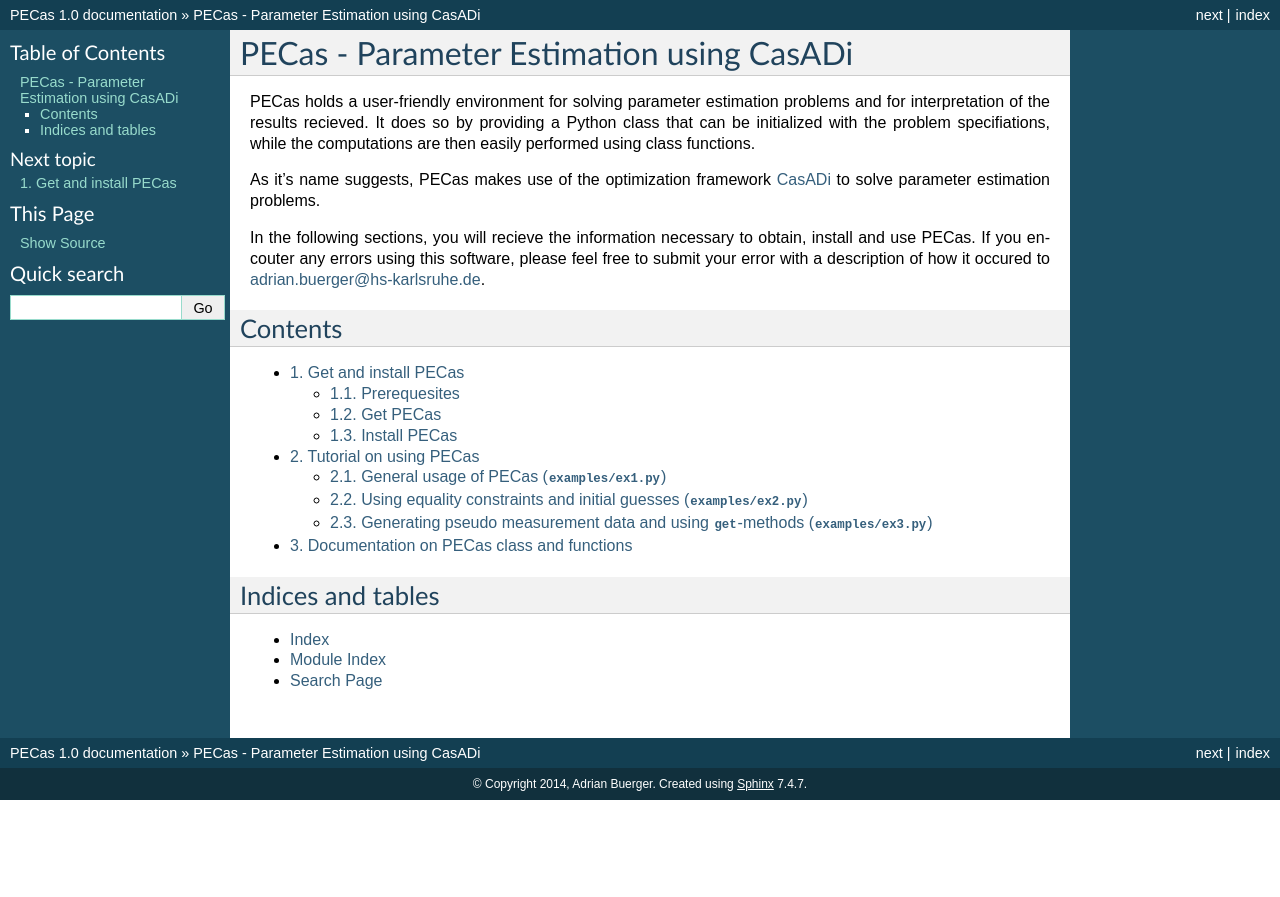
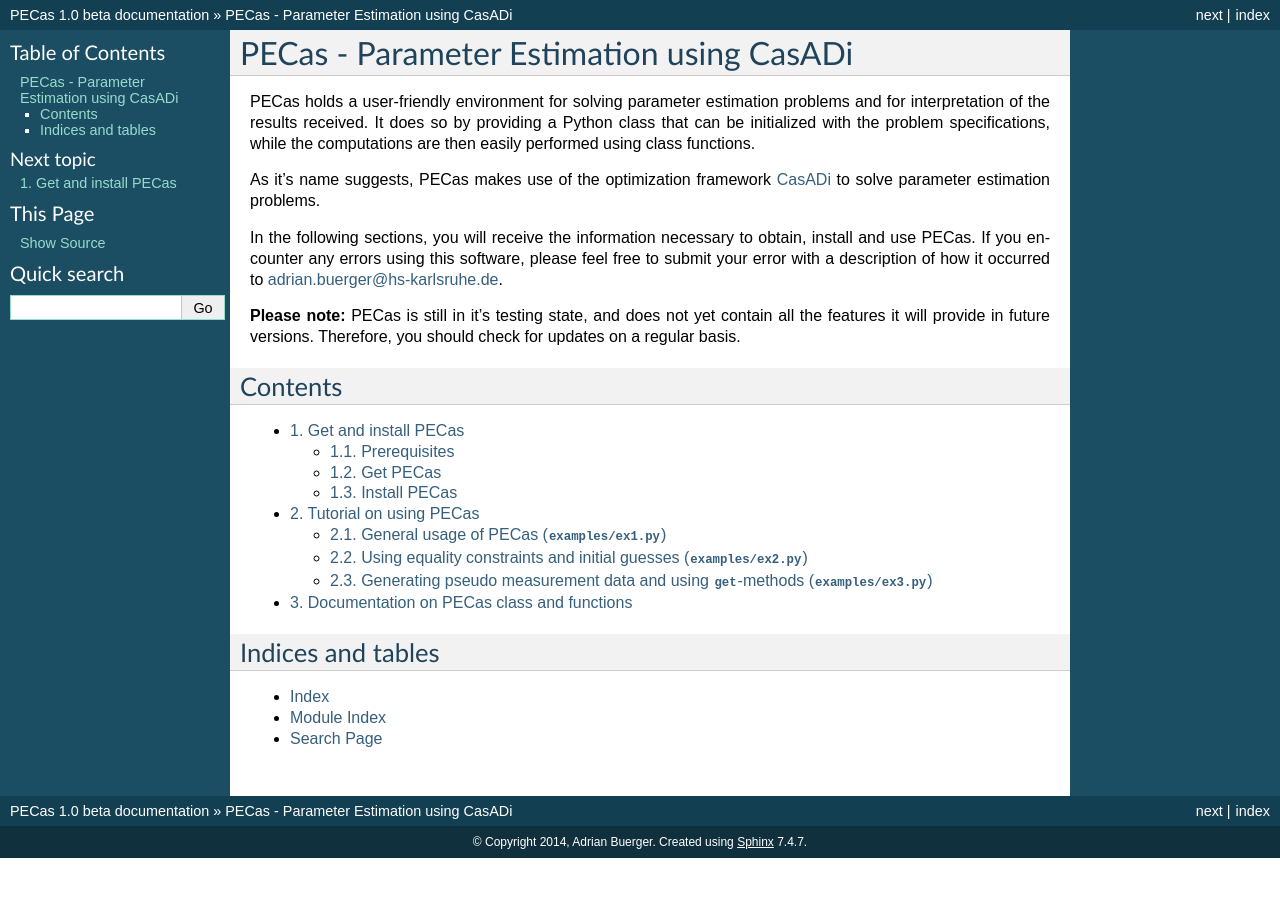
Before and after one commit to vishalbelsare/PECas, a Sphinx documentation site: the page built from doc/index.rst, in a window 1280 px wide. Shown: the top 897 px of the page. Built offline with Sphinx 7.4.7, drawn with Linux system fonts in a browser that asks for light colours.

Commit message:
corrected spelling mistakes

```diff
--- a/ToDo.txt
+++ b/ToDo.txt
@@ -14,5 +14,4 @@
 
 Bekannte Fehler:
 
-- Doku fehlt bei Covx die Wurzel bei J1
 - solver ist noch linalg.solve
--- a/doc/conf.py
+++ b/doc/conf.py
@@ -55,9 +55,9 @@
 # built documents.
 #
 # The short X.Y version.
-version = '1.0'
+version = '1.0 beta'
 # The full version, including alpha/beta/rc tags.
-release = '1.0'
+release = '1.0 beta'
 
 # The language for content autogenerated by Sphinx. Refer to documentation
 # for a list of supported languages.
--- a/doc/index.rst
+++ b/doc/index.rst
@@ -6,14 +6,16 @@
 PECas - Parameter Estimation using CasADi
 =========================================
 
-PECas holds a user-friendly environment for solving parameter estimation problems and for interpretation of the results recieved. It does so by providing a Python class that can be initialized with the problem specifiations, while the computations are then easily performed using class functions.
+PECas holds a user-friendly environment for solving parameter estimation problems and for interpretation of the results received. It does so by providing a Python class that can be initialized with the problem specifications, while the computations are then easily performed using class functions.
 
 As it's name suggests, PECas makes use of the optimization framework
 `CasADi <https://github.com/casadi/casadi/wiki>`_ to solve parameter estimation problems.
 
-In the following sections, you will recieve the information necessary to obtain,
-install and use PECas. If you encouter any errors using this software, please feel free
-to submit your error with a description of how it occured to adrian.buerger@hs-karlsruhe.de.
+In the following sections, you will receive the information necessary to obtain,
+install and use PECas. If you encounter any errors using this software, please feel free
+to submit your error with a description of how it occurred to adrian.buerger@hs-karlsruhe.de.
+
+**Please note:** PECas is still in it's testing state, and does not yet contain all the features it will provide in future versions. Therefore, you should check for updates on a regular basis.
 
 Contents
 --------
--- a/doc/install.rst
+++ b/doc/install.rst
@@ -2,9 +2,9 @@
 =====================
 
 Within the next sections, you will get to know how to obtain and install PECas,
-and what prerequesites have to be met in order to get PECas to work correctly.
+and what prerequisites have to be met in order to get PECas to work correctly.
 
-Prerequesites
+Prerequisites
 -------------
 
 In order to use PECas, please make sure that
@@ -13,7 +13,7 @@
 and a recent version of `CasADi <https://github.com/casadi/casadi/wiki>`_ are
 installed on your system.
 
-PECas has only been run on Ubuntu Linux systems so far, and has not been tested for Windows. However, if the prerequesites are met, usage on Windows should also be possible.
+PECas has only been run on Ubuntu Linux systems so far, and has not been tested for Windows. However, if the prerequisites are met, usage on Windows should also be possible.
 
 Get PECas
 ---------
@@ -21,7 +21,7 @@
 The preferred way to obtain PECas is `directly from its
 git repository <https://github.com/adbuerger/PECas>`_. You can then either clone the repository, or download the current files within a zip-archive.
 
-To obtain the zip-file you do not need to have `git <http://git-scm.com/>`_ installed, but cloning the repository provides an easy way to recieve updates on PECas by pulling from the repository in regular intervals.
+To obtain the zip-file you do not need to have `git <http://git-scm.com/>`_ installed, but cloning the repository provides an easy way to receive updates on PECas by pulling from the repository in regular intervals.
 
 Install PECas
 -------------
--- a/doc/tutorial.rst
+++ b/doc/tutorial.rst
@@ -59,7 +59,7 @@
 
     >>> Y = np.array([2.5, 4.1, 6.3, 8.2])
 
-Now, create an instance ``pep`` of the class PECasProb to define the parameter estimation problem within PECas. While ``x``, ``M`` and ``sigma``, which are the first three arguments, are mandatory, the other variables are either optional or mutually substitutable, and therefor need to be adressed.
+Now, create an instance ``pep`` of the class PECasProb to define the parameter estimation problem within PECas. While ``x``, ``M`` and ``sigma``, which are the first three arguments, are mandatory, the other variables are either optional or mutually substitutable, and therefore need to be addressed.
 
 .. code:: python
 
--- a/pecas.py
+++ b/pecas.py
@@ -26,7 +26,7 @@
         :catches: IndexError
 
         Check the validity of an input variable by checking the type of the
-        varriable and it's shape properties.
+        variable and it's shape properties.
         '''
 
         # Check variable type
```
Also changed, not shown: other parts of doc/tutorial.rst (+2 -2 lines).
